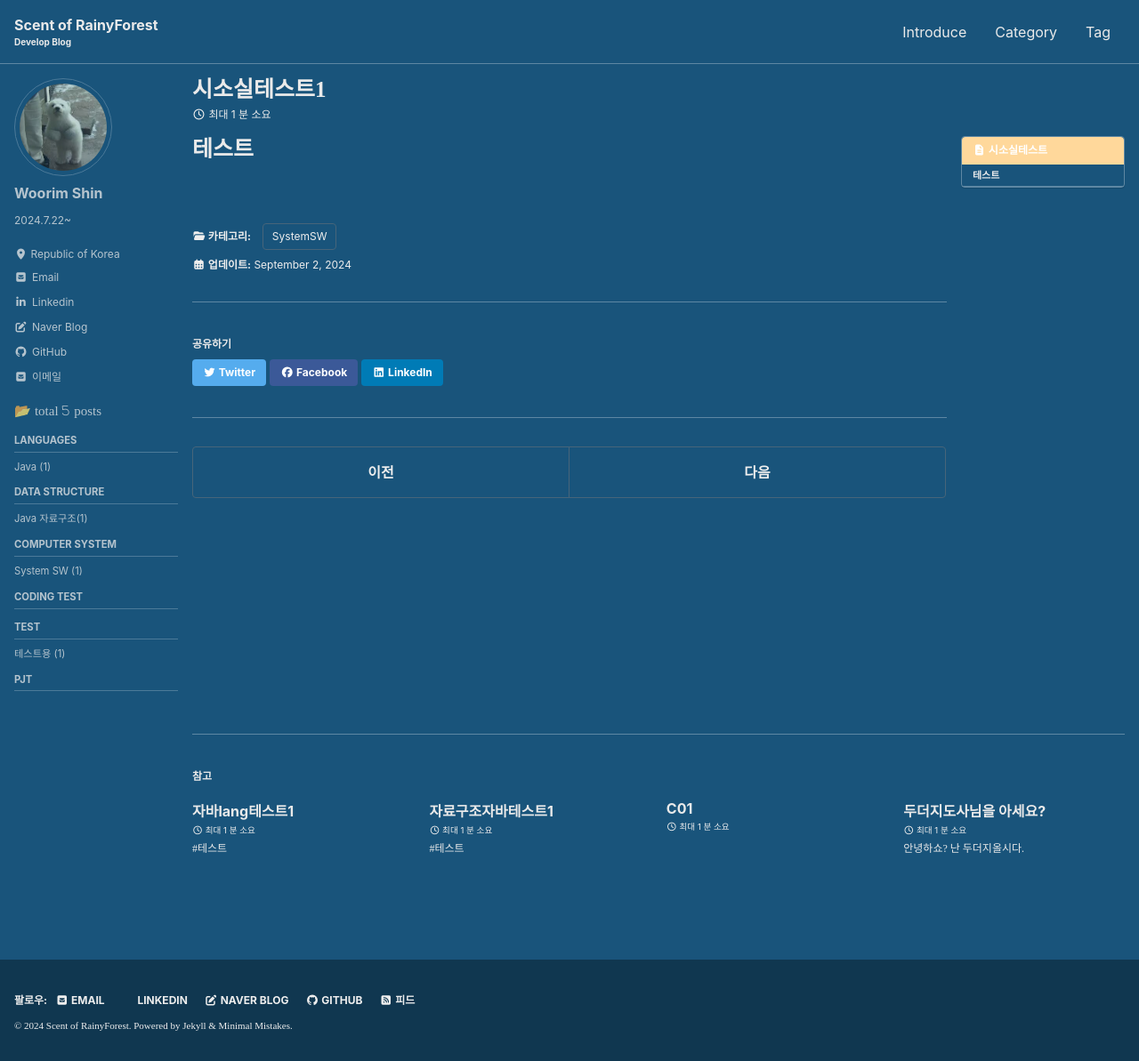
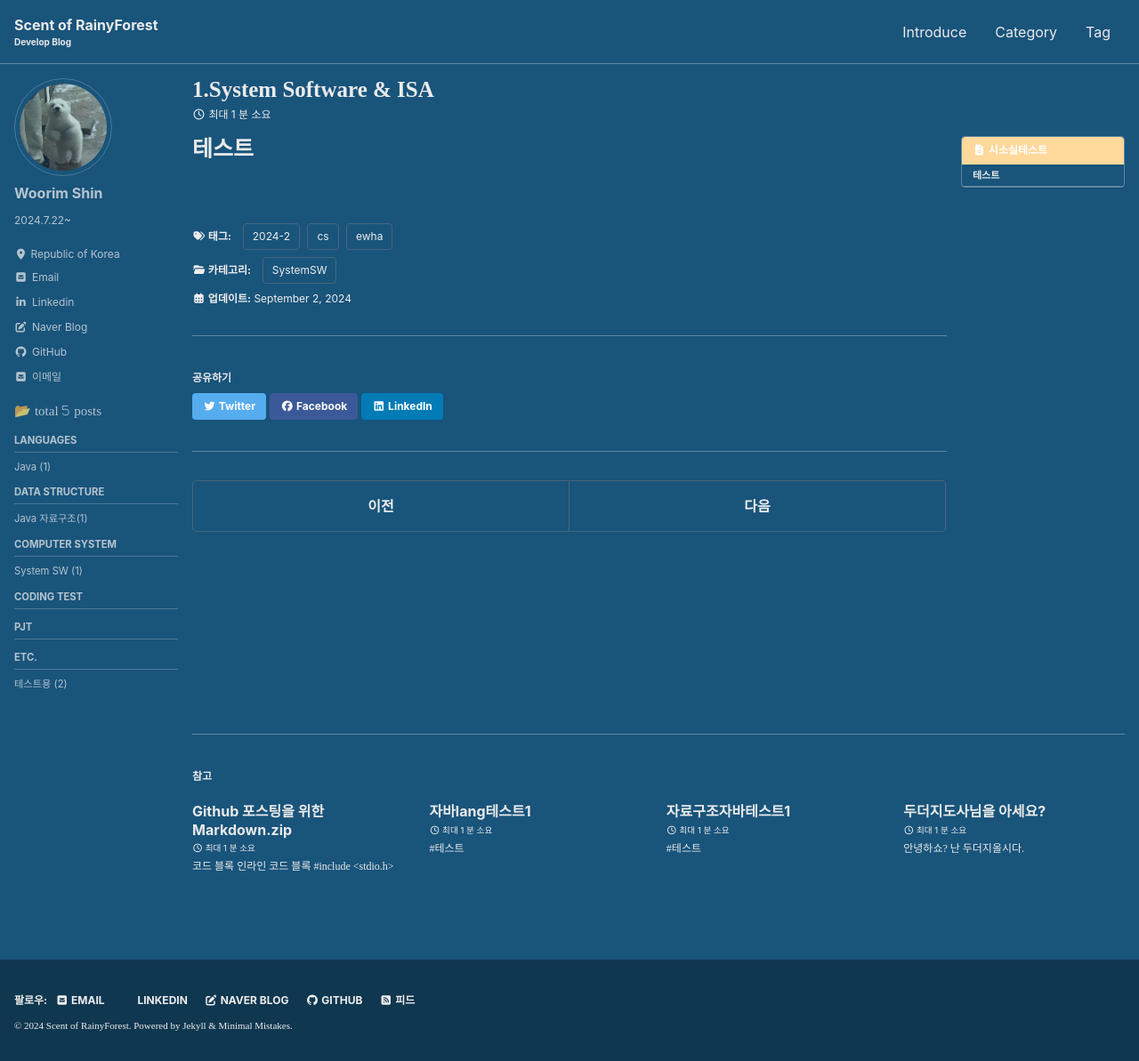
Before and after one commit to RainyForest23/Rainyforest23.github.io, a Jekyll site: the page built from _posts/Computer System/2024-09-02-시소실테스트1.md, in a window 1280 px wide and 1193 px high. Shown: the whole window at 89% size. Built offline with Jekyll 4.4.1, drawn with Linux system fonts in a browser that asks for light colours; cached includes are drawn as plain includes; some web fonts are replaced.

Commit message:
blogtest5

````diff
--- a/_includes/nav_list_main
+++ b/_includes/nav_list_main
@@ -79,14 +79,6 @@
                 {% endfor %}
             </ul>
 
-        <span class="nav__sub-title">Test</span>
-            <ul>
-                {% for category in site.categories %}
-                    {% if category[0] == "Test" %}
-                        <li><a href="/categories/test" class="">테스트용 ({{category[1].size}})</a></li>
-                    {% endif %}
-                {% endfor %}
-            </ul>
 
         <span class="nav__sub-title">PJT</span>
             <ul>
@@ -97,6 +89,15 @@
                 {% endfor %}
             </ul>
 
+            <span class="nav__sub-title">etc.</span>
+            <ul>
+                {% for category in site.categories %}
+                    {% if category[0] == "Test" %}
+                        <li><a href="/categories/test" class="">테스트용 ({{category[1].size}})</a></li>
+                    {% endif %}
+                {% endfor %}
+            </ul>
+
       </li>
   </ul>
 </nav>
--- a/_posts/Computer System/2024-09-02-시소실테스트1.md
+++ b/_posts/Computer System/2024-09-02-시소실테스트1.md
@@ -1,10 +1,12 @@
 ---
 published: true
-title: "시소실테스트1"
+title: "1.System Software & ISA"
 last_modified_at: 2024-09-02
 categories: SystemSW
 tags:
-
+    - ewha
+    - 2024-2
+    - cs
 toc: true
 toc_sticky: true
 toc_label: "시소실테스트"
--- /dev/null
+++ b/_posts/etc./2024-09-02-markdown.md
@@ -0,0 +1,41 @@
+---
+published: true
+title: "Github 포스팅을 위한 Markdown.zip"
+last_modified_at: 2024-09-02
+categories: Test
+tags:
+    - markdown
+
+toc: true
+toc_sticky: true
+toc_label: "Markdown 문법.zip"
+
+---
+
+## 코드 블록
+---
+### 인라인 코드 블록
+`#include <stdio.h>`
+
+\`#include <stdio.h>`
+> markdown 문법을 그대로 보여주고 싶을 때는 문법 앞에 `\`를 붙인다.
+
+<br>
+
+### 코드 블록
+
+```java
+    public class HelloWorld {
+        public static void main(String[] args) {
+            System.out.println("Hello World!");
+        }
+    }
+```
+
+\```java
+    public class HelloWorld {
+        public static void main(String[] args) {
+            System.out.println("Hello World!");
+        }
+    }
+```
````
Also changed, not shown: _posts/etc./2024-07-22-두더지도사님을아세요?.md (renamed from _posts/test/2024-07-22-두더지도사님을아세요?.md), _posts/test/2024-07-25-C01.md (deleted).
